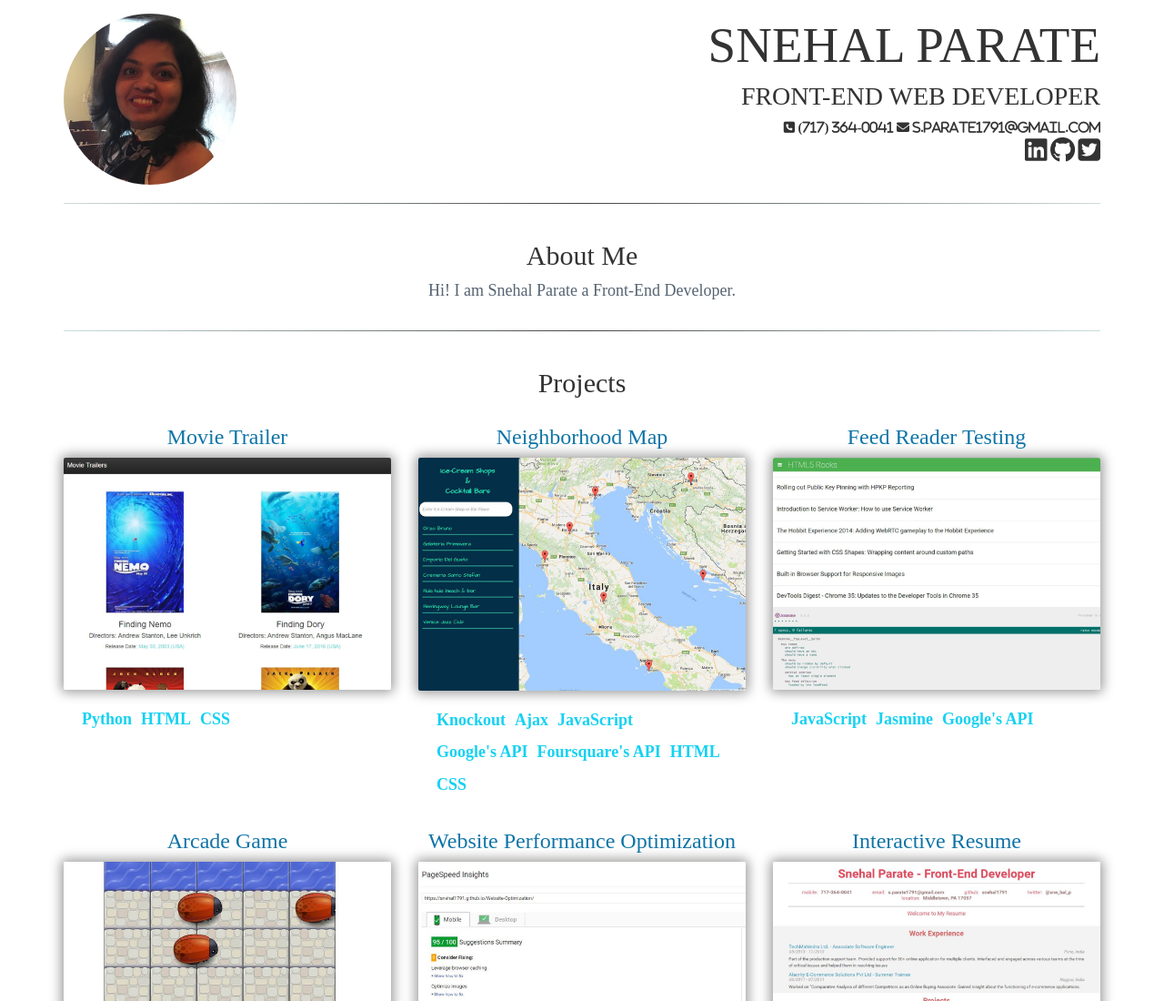
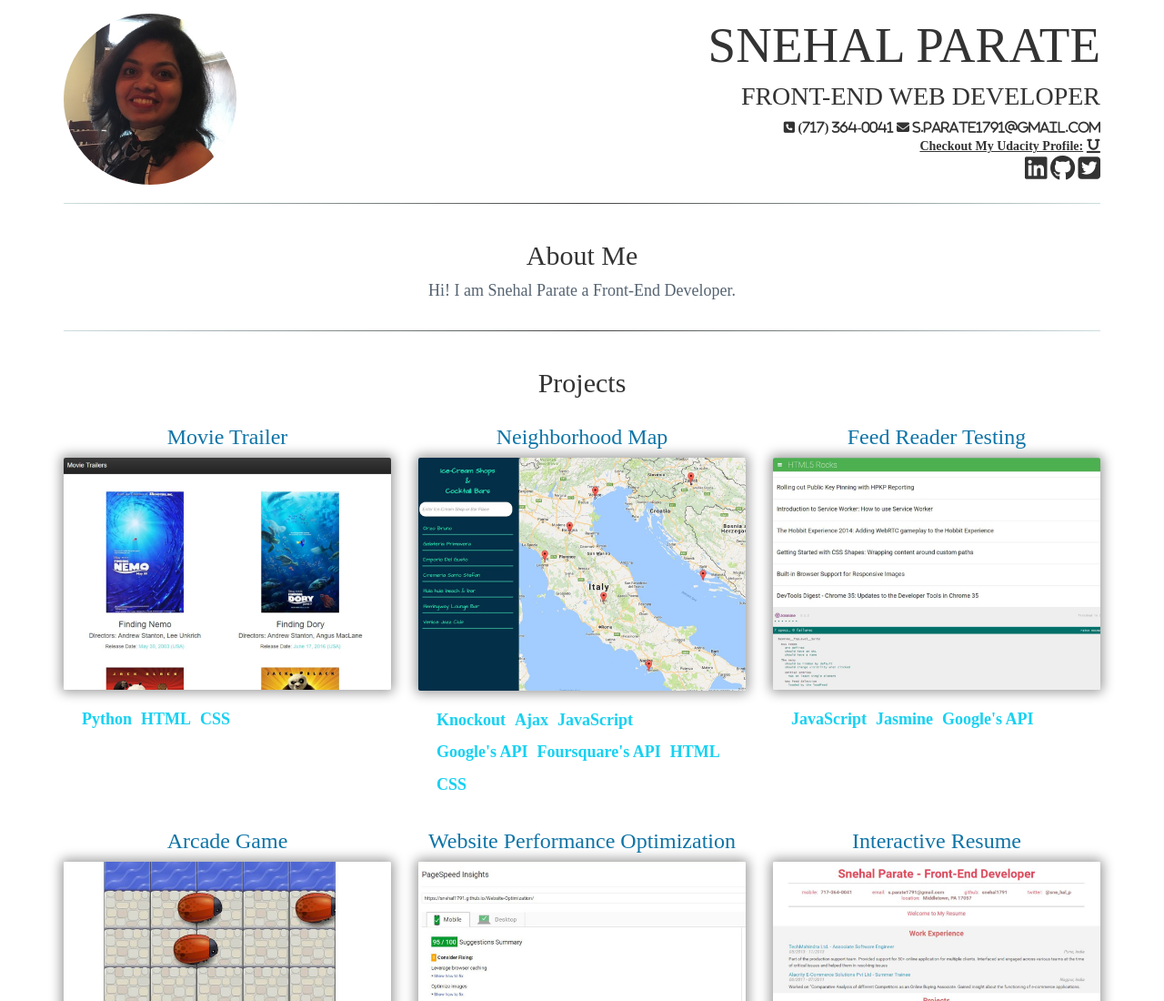
Before and after one commit to snehal1791/portfolio, a website: page index.html in a window 1280 px wide. Shown: the top 1100 px of the page at 91% size. Drawn offline with nearby package versions, Linux system fonts and the light colour scheme; a web font is replaced by a local one.

Commit message:
Updated with udacity profile link

```diff
--- a/index.html
+++ b/index.html
@@ -25,6 +25,11 @@
           <!-- header contacts -->
           <i class="fa fa-phone-square fa-1x" aria-hidden="true"> (717) 364-0041</i>
           <i class="fa fa-envelope fa-1x" aria-hidden="true"> s.parate1791@gmail.com</i>
+          <br>
+          <span class="text-capitalize"><strong><u>Checkout my Udacity Profile:</u> </strong></span>
+          <a href="https://profiles.udacity.com/p/4471788635" target="_blank" class="contact-header">
+            <i class="fa fa-underline fa-lg"></i>
+          </a>
           <br>
           <a href="https://www.linkedin.com/in/snehalparate17" target="_blank" class="contact-header">
             <i class="fa fa-linkedin-square fa-2x"></i>
```
